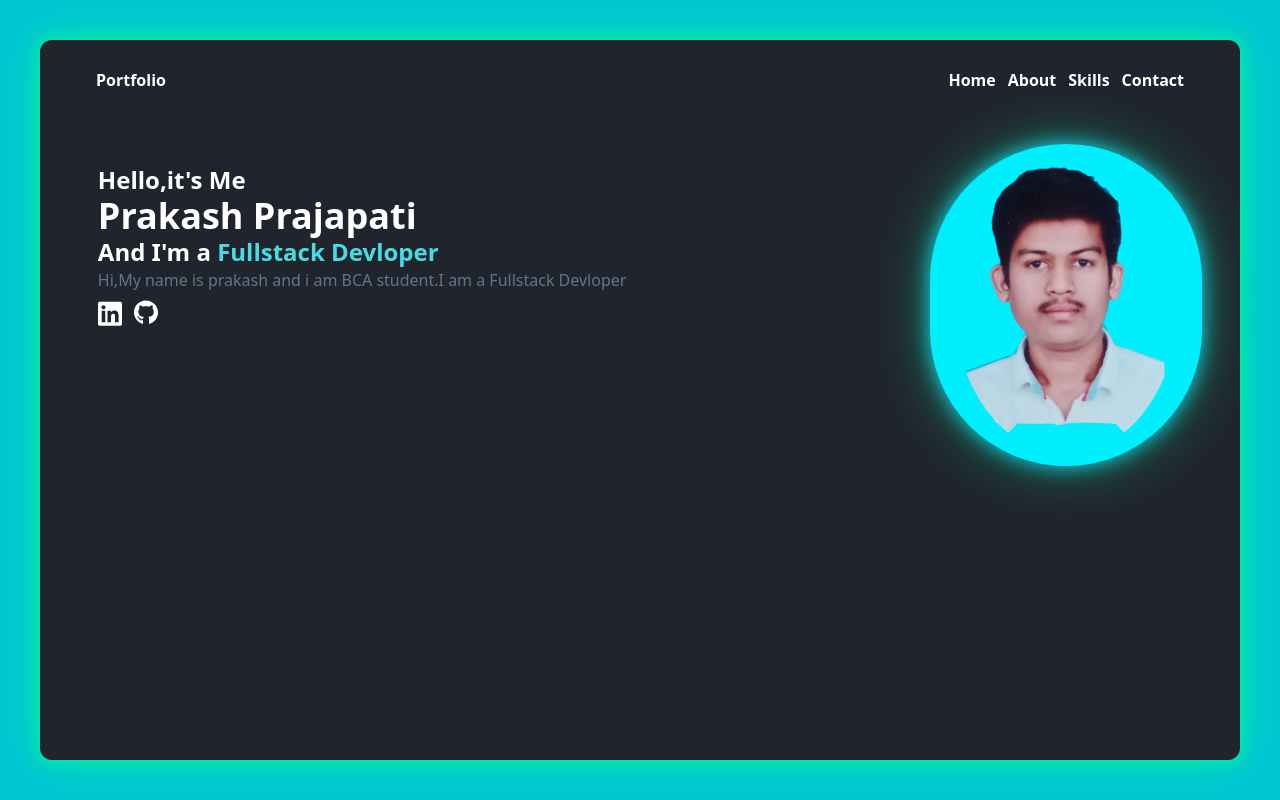
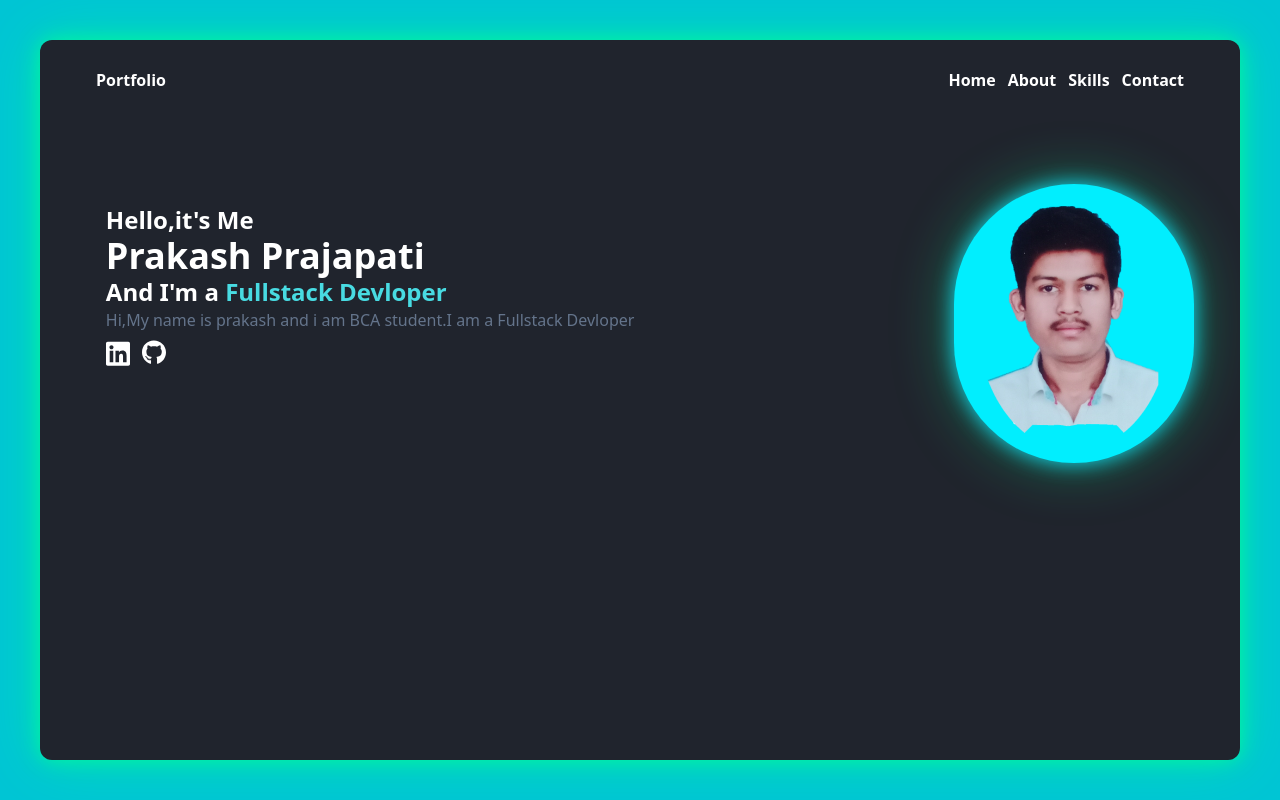
Before and after one commit to prakashhi/profileprakash.in, a website built with Vite: page index.html in a window 1280 px wide. Built offline with nearby package versions, Linux system fonts and the light colour scheme.

Commit message:
Add files via upload

```diff
--- a/index.html
+++ b/index.html
@@ -60,7 +60,7 @@
             </ul>
         </div>
         <div
-            class="conatin relative top-[5vh] max-[500px]:h-[100vh] max-lg:top-[1vh] text-white flex justify-around  gap-[15rem] max-lg:block m-auto duration-[0.5s]">
+            class="conatin m-auto relative top-[10vh] max-[500px]:h-[100vh] max-lg:top-[1vh] text-white flex justify-around  gap-[15rem] max-lg:block  duration-[0.5s]">
             <div class="txt m-5 max-[500px]:text-xl">
                 <div
                     class="font-bold hover:text-cyan-700 text-2xl hover:p-1 hover:underline duration-[0.5s] ease-in cursor-pointer">
@@ -93,8 +93,8 @@
                         </svg></a>
                 </div>
             </div>
-            <div class="imgp  bg-[#01eefe] w-[17rem]   max-[400px]:w-[40vh] max-md:m-auto  px-2 py-3 rounded-full  cursor-pointer hover:p-5 duration-[0.6s] hexagon">
-                <img src="fg.png" alt="" class="px-4 w-[17rem]">
+            <div class="imgp  bg-[#01eefe] w-[30vh]  max-[350px]:w-[25vh]  max-[400px]:w-[35vh] max-md:m-auto  px-2 py-3 rounded-full  cursor-pointer hover:p-5 duration-[0.6s] hexagon">
+                <img src="fg.png" alt="" class="px-4">
 
             </div>
 
```
Also changed, not shown: Skill.html (+1 -1 lines), src/output.css.
